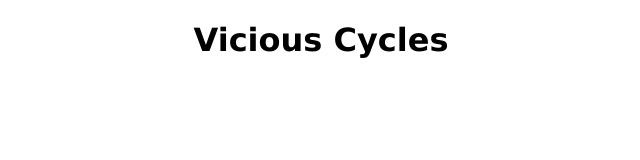
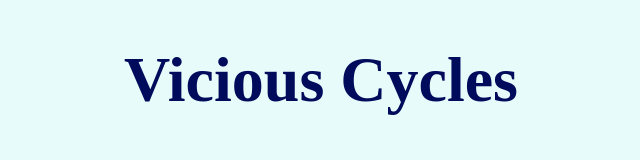
Before and after one commit to arhnickels/ViciousCyclesProject, a plain HTML site: page index.html in a window 1280 px wide. Shown: the whole page, without its empty margins (319-959 px from the left). Drawn offline with Linux system fonts and the light colour scheme.

Commit message:
Add files via upload

```diff
--- a/vicious.css
+++ b/vicious.css
@@ -1,5 +1,5 @@
  body {
-  background-color: #fff;
+  background-color: #E7FBFB;
 }
 
 header {
@@ -7,12 +7,7 @@ header {
 }
 
 h1 {
-  font-family: "Lucida Sans Unicode", "Lucida Grande", sans-serif;
-  color: black;
+  font-size: 4em;
+  color: #010B5B;
   text-align: center;
 }
-
-p {
-  font-family: "Lucida Sans Unicode", "Lucida Grande", sans-serif;
-  font-size: 20px;
-}
```
Also changed, not shown: index.html (+1 -1 lines).
